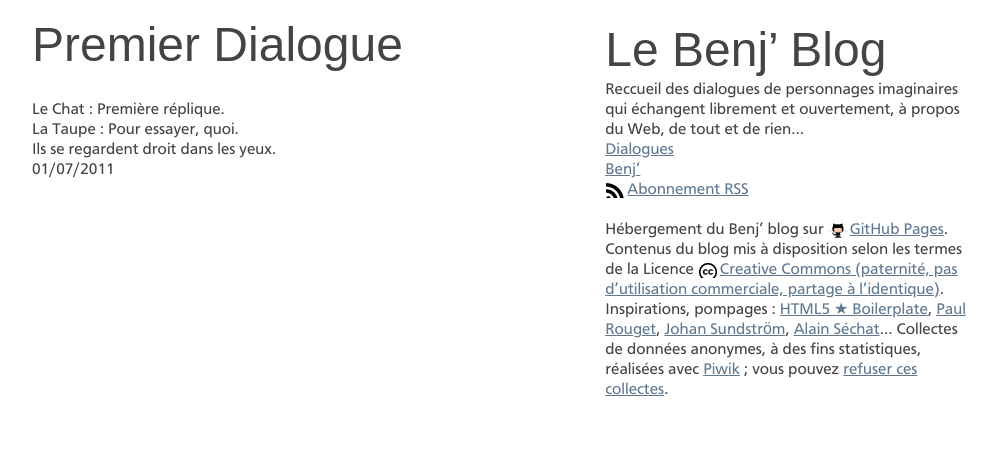
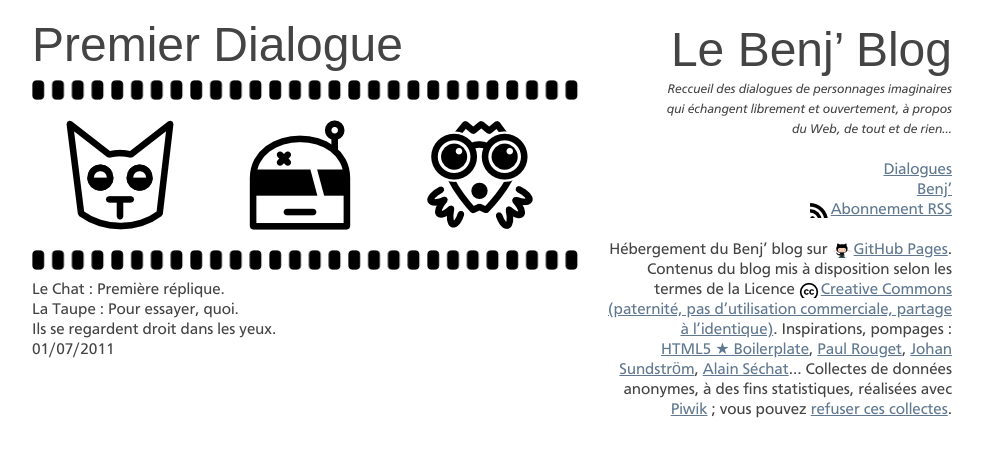
Before and after one commit to bmenant/bmenant.github.com, a Jekyll site: the page built from _posts/2011-07-01-premier-dialogue.html, in a window 1280 px wide. Shown: the top 457 px of the page, without its empty margins (148-1145 px from the left). Built offline with Jekyll 4.4.1, drawn with Linux system fonts in a browser that asks for light colours; some web fonts are replaced; comment, search, counter and statistics services are not loaded.

Commit message:
Styling progress

```diff
--- a/css/style.css
+++ b/css/style.css
@@ -182,8 +182,17 @@ a.has-icon {
 }
 #footer,
 #header {
-  float: right;
-  width: 38.2%;
+  float     : right;
+  width     : 38.2%;
+  text-align: right;
+}
+.description {
+  font  : italic 0.813em/1.538 Benj_CartoGothicStdItalic, sans-serif;
+  margin: 0 0 1.538em 15% ;
+}
+#footer > *,
+#header > * {
+  margin-right: 1.25rem;
 }
 
 /**
@@ -301,30 +310,60 @@ article h1 {
   font: normal 3em/1.0417 Neucha, cursive, sans-serif;
 }
 article header p {
-
+  margin-bottom : 0.625em;
+  padding       : 1.875em 0;
+  background    : url('/assets/filet_20x20.png') 0 100% repeat-x;
+}
+.borderimage article header p {
+  padding             : 0.625em 0;
+  border              : dotted 20px #000;
+  border-width        : 20px 0;
+  -moz-border-image   : url('/assets/filet_20x20.png') 20 0 round;
+  -webkit-border-image: url('/assets/filet_20x20.png') 20 0 round;
+  -o-border-image     : url('/assets/filet_20x20.png') 20 0 round;
+  border-image        : url('/assets/filet_20x20.png') 20 0 round;
+  background          : none;
 }
   /* Character's images replacement */
   article header .iir {
-    width       : 20px;
-    height      : 20px;
-    margin-right: 5px;
+    min-width         : 120px;
+    width             : 30%;
+    height            : 120px;
+    margin            : 0.313em;
+    -moz-transition   : all 6s;
+    -webkit-transition: all 6s;
+    -o-transition     : all 6s;
+    -ms-transition    : all 6s;
+    transition        : all 6s;
   }
   article header .le-chat,
   article header .chat {
-    background: url('/assets/chat.svg');
+    background: url('/assets/chat_120x120.png') no-repeat 50% 50%;
   }
   article header .le-robot,
   article header .robot {
-    background: url('/assets/robot.svg');
+    background: url('/assets/robot_120x120.png') no-repeat 50% 50%;
   }
   article header .le-cosmonaute,
   article header .cosmonaute {
-    background: url('/assets/cosmonaute.svg');
+    background: url('/assets/cosmonaute_120x120.png') no-repeat 50% 50%;
   }
   article header .la-taupe,
   article header .taupe {
-    background: url('/assets/taupe.svg');
-}
+    background: url('/assets/taupe_120x120.png') no-repeat 50% 50%;
+  }
+  article header .iir:hover {
+    -moz-transform          : rotate(10080deg);
+    -moz-transform-origin   : 45% 52%;
+    -webkit-transform       : rotate(10080deg);
+    -webkit-transform-origin: 45% 52%;
+    -o-transform            : rotate(10080deg);
+    -o-transform-origin     : 45% 52%;
+    -ms-transform           : rotate(10080deg);
+    -ms-transform-origin    : 45% 52%;
+    transform               : rotate(10080deg);
+    transform-origin        : 45% 52%;
+  }
 
   /* Comments =comments */
   .showme {
```
Also changed, not shown: assets/chat_120x120.png (added), assets/cosmonaute_120x120.png (added), assets/robot_120x120.png (added), assets/taupe_120x120.png (added).
